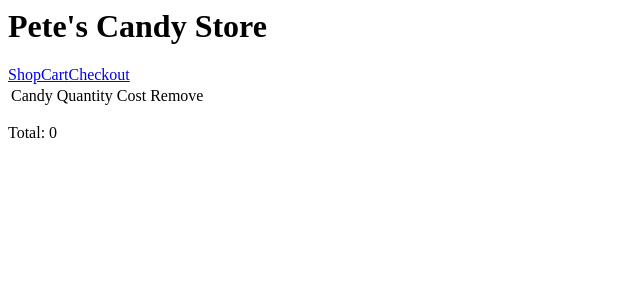
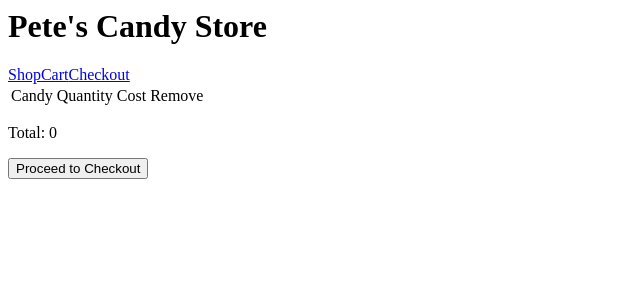
Before and after one commit to Pete-Angjelevski/Candy-Shop, a React app: page /#/cart in a window 1280 px wide. Shown: the top 300 px of the page, without its empty margins (0-640 px from the left). Built offline with nearby package versions, Linux system fonts and the light colour scheme.

Commit message:
add Link to checkout

```diff
--- a/src/client/components/Cart.tsx
+++ b/src/client/components/Cart.tsx
@@ -5,6 +5,7 @@
 import { deleteItem } from '../actions/cartActions'
 import { dispatch } from '../store'
 import { connect } from 'react-redux'
+import { Link } from 'react-router-dom'
 
 interface CartProps {
 
@@ -55,6 +56,9 @@
       </table>
       <div>
         <p>Total: {total}</p>
+        <Link to="/checkout">
+          <button>Proceed to Checkout</button>
+        </Link>
       </div>
     </div>
   )
```
